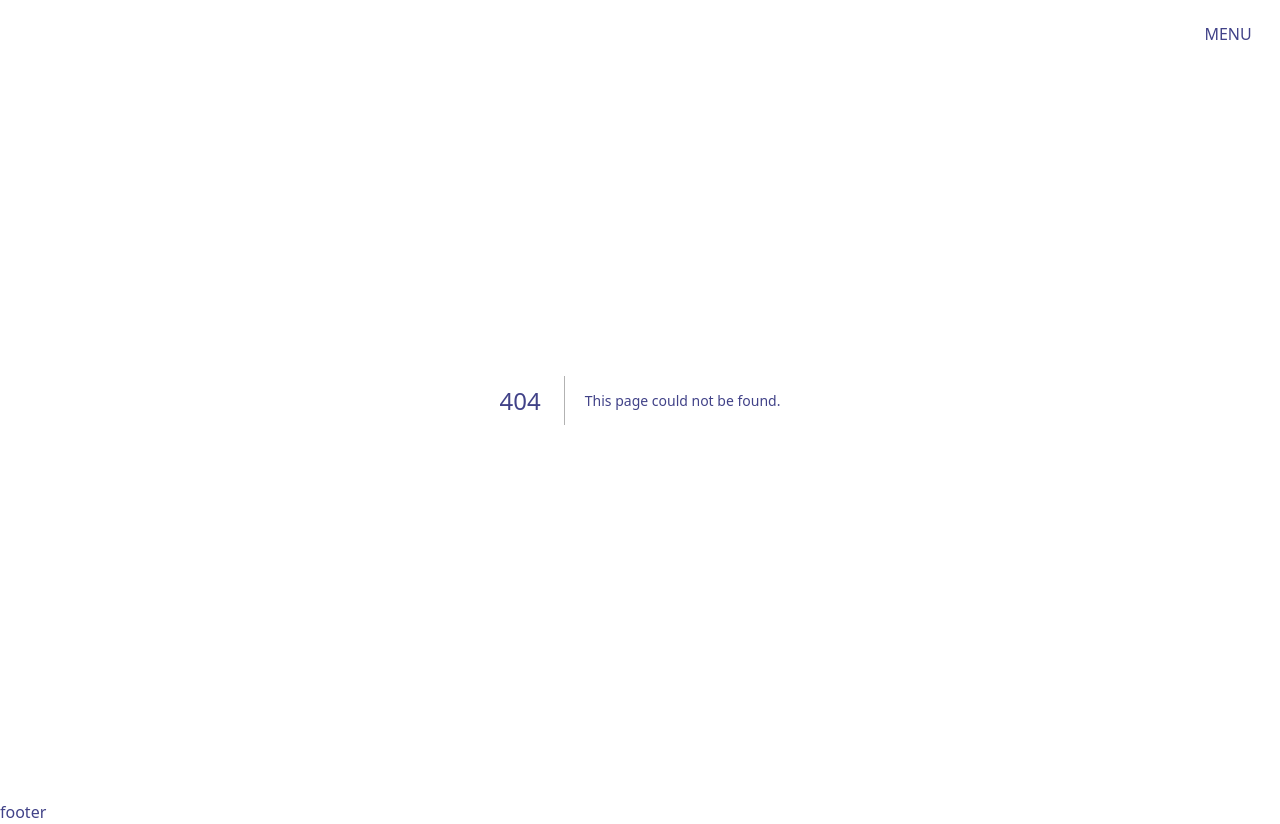
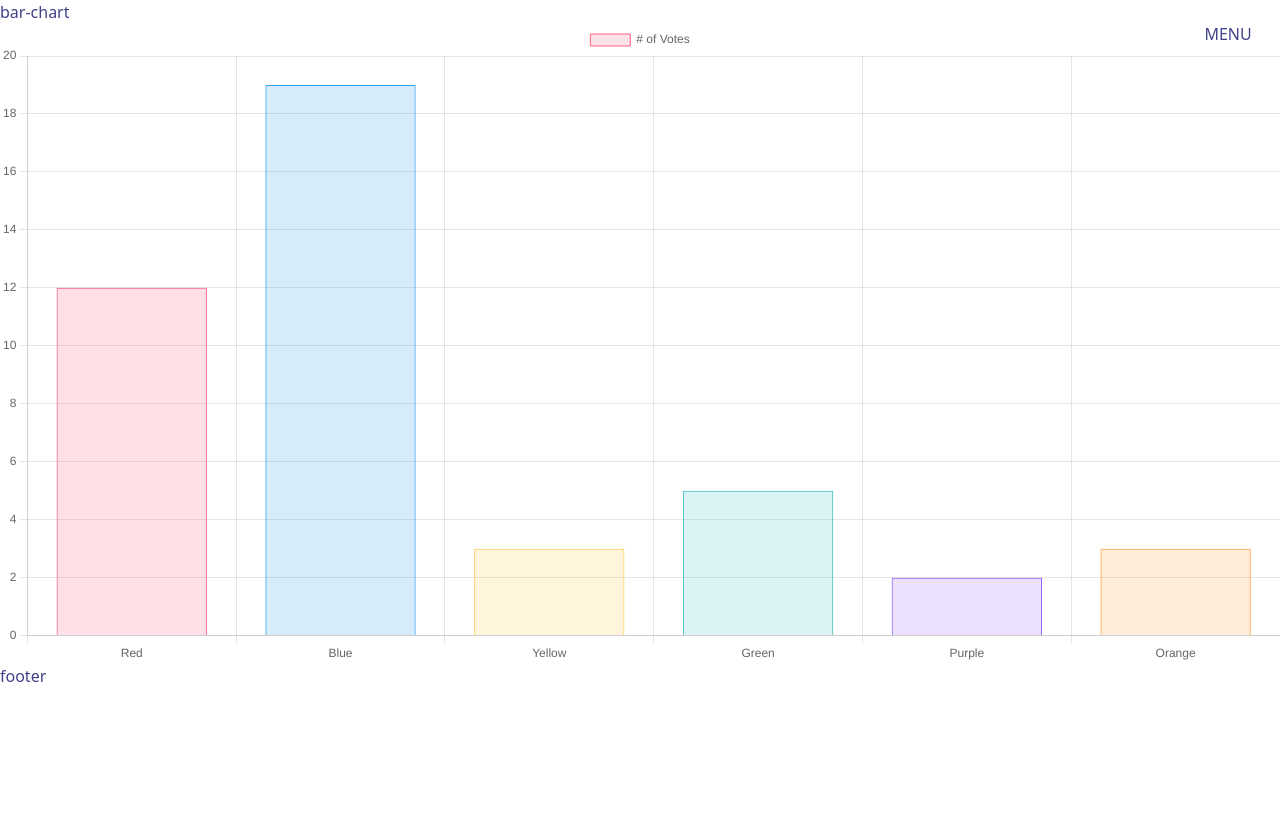
Before and after one commit to Adishumla/Waterworks, a Next.js app: page /data in a window 1280 px wide. Before the commit this address had no page. After the commit the page ends 800 px from the top, so only its background shows below. Built offline with nearby package versions, Linux system fonts and the light colour scheme.

Commit message:
moved barchat to data route

```diff
--- /dev/null
+++ b/src/app/data/page.tsx
@@ -0,0 +1,8 @@
+import Barchart from '@/components/Barchart';
+export default function Data() {
+	return (
+		<main>
+			<Barchart />
+		</main>
+	);
+}
--- a/src/app/page.tsx
+++ b/src/app/page.tsx
@@ -1,8 +1,7 @@
-import Barchart from '@/components/Barchart';
 export default function Home() {
 	return (
 		<main>
-			<Barchart />
+
 		</main>
 	);
 }
```
